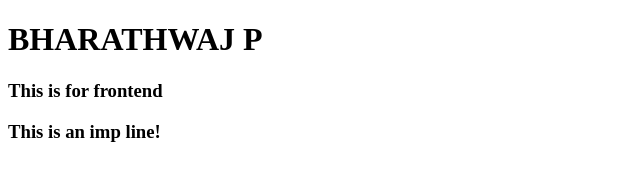
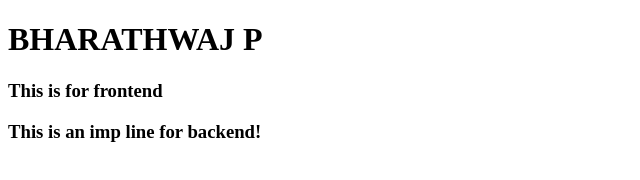
Before and after one commit to Bharathwaj07-web/sample, a plain HTML site: page index.html in a window 1280 px wide. Shown: the whole page, without its empty margins (0-640 px from the left). Drawn offline with Linux system fonts and the light colour scheme.

Commit message:
Update index.html for backend files

```diff
--- a/index.html
+++ b/index.html
@@ -8,6 +8,6 @@
 <body>
     <h1>BHARATHWAJ P</h1>
     <h3>This is for frontend</h3>
-    <h3>This is an imp line!</h3>
+    <h3>This is an imp line for backend!</h3>
 </body>
 </html>
```
